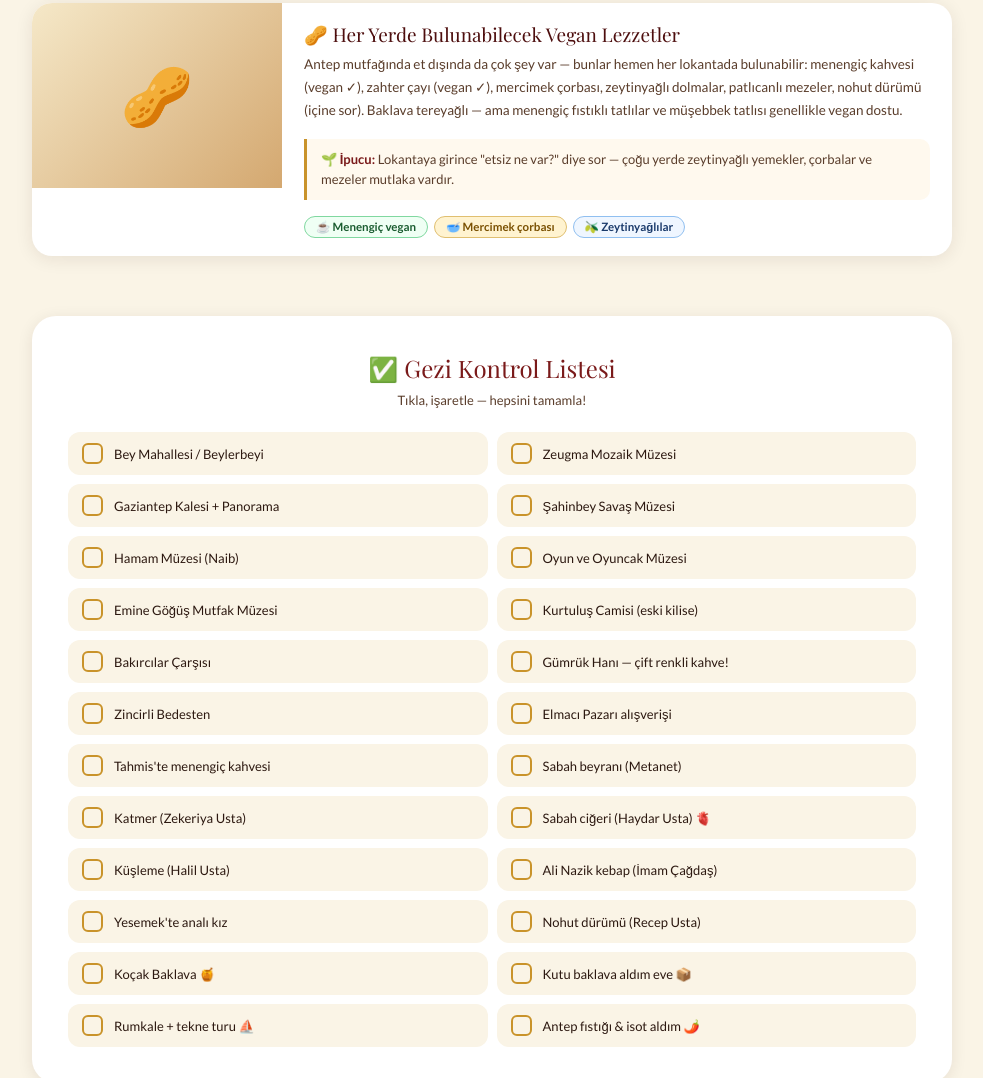
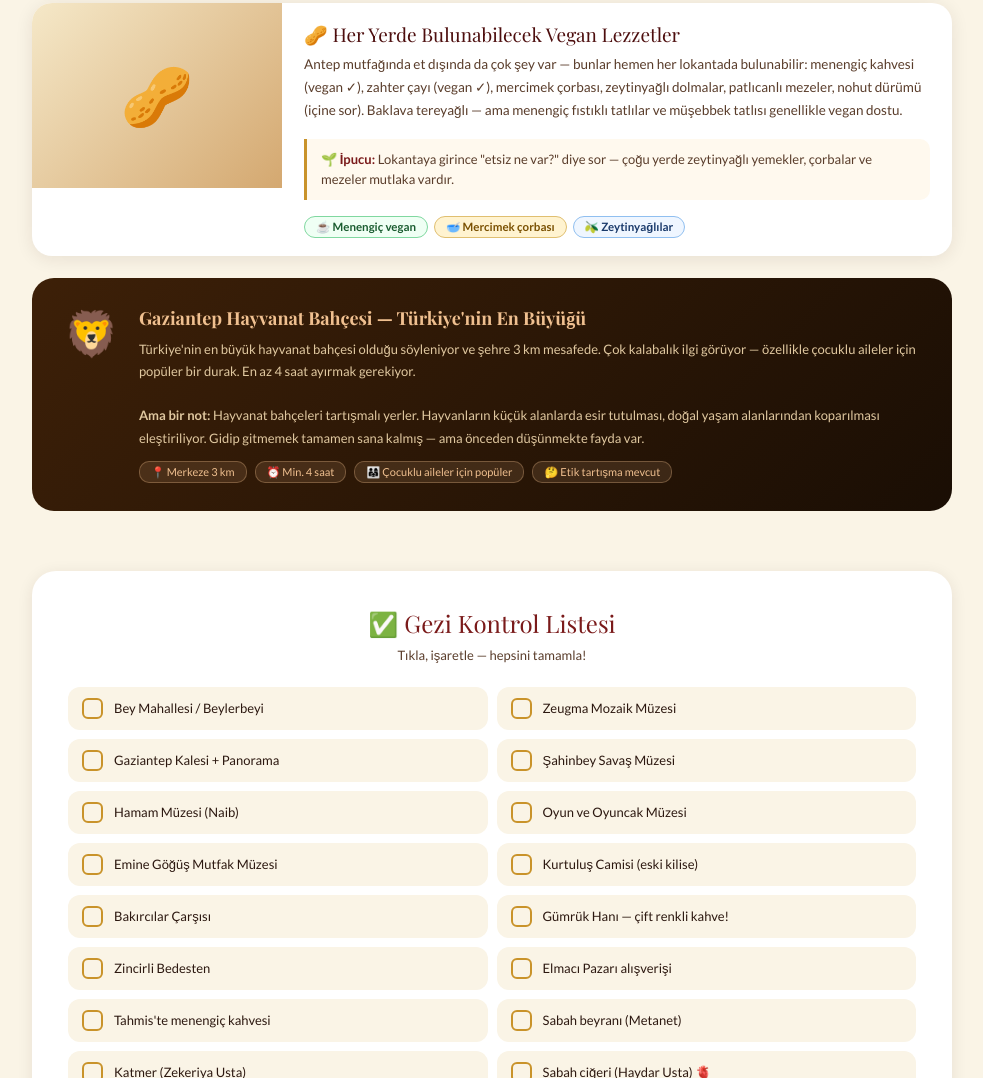
Before and after one commit to tubakvgc/antep-gezi-rehberi, a plain HTML site: page index.html in a window 1280 px wide. Shown: the part 9101-10179 px from the top of the page, without its empty margins (148-1131 px from the left). Drawn offline with nearby package versions, Linux system fonts and the light colour scheme; a web font is replaced by a local one.

Commit message:
Add Gaziantep Zoo section to index.html
Added information about Gaziantep Zoo, including its popularity and ethical considerations.

```diff
--- a/index.html
+++ b/index.html
@@ -515,6 +515,22 @@ body{font-family:'Lato',sans-serif;background:var(--kr);color:var(--ko)}
     </div>
   </div>
 
+  <!-- HAYVANAT BAHÇESİ -->
+  <div class="ekstra ex-turuncu">
+    <div class="ex-ikon">🦁</div>
+    <div>
+      <h3>Gaziantep Hayvanat Bahçesi — Türkiye'nin En Büyüğü</h3>
+      <p>Türkiye'nin en büyük hayvanat bahçesi olduğu söyleniyor ve şehre 3 km mesafede. Çok kalabalık ilgi görüyor — özellikle çocuklu aileler için popüler bir durak. En az 4 saat ayırmak gerekiyor.<br><br>
+      <b>Ama bir not:</b> Hayvanat bahçeleri tartışmalı yerler. Hayvanların küçük alanlarda esir tutulması, doğal yaşam alanlarından koparılması eleştiriliyor. Gidip gitmemek tamamen sana kalmış — ama önceden düşünmekte fayda var.</p>
+      <div class="ex-tags">
+        <span class="ex-tag">📍 Merkeze 3 km</span>
+        <span class="ex-tag">⏰ Min. 4 saat</span>
+        <span class="ex-tag">👨‍👩‍👧 Çocuklu aileler için popüler</span>
+        <span class="ex-tag">🤔 Etik tartışma mevcut</span>
+      </div>
+    </div>
+  </div>
+
   <!-- CHECKLİST -->
   <div class="cl-kutu">
     <div class="cl-baslik">✅ Gezi Kontrol Listesi</div>
```
